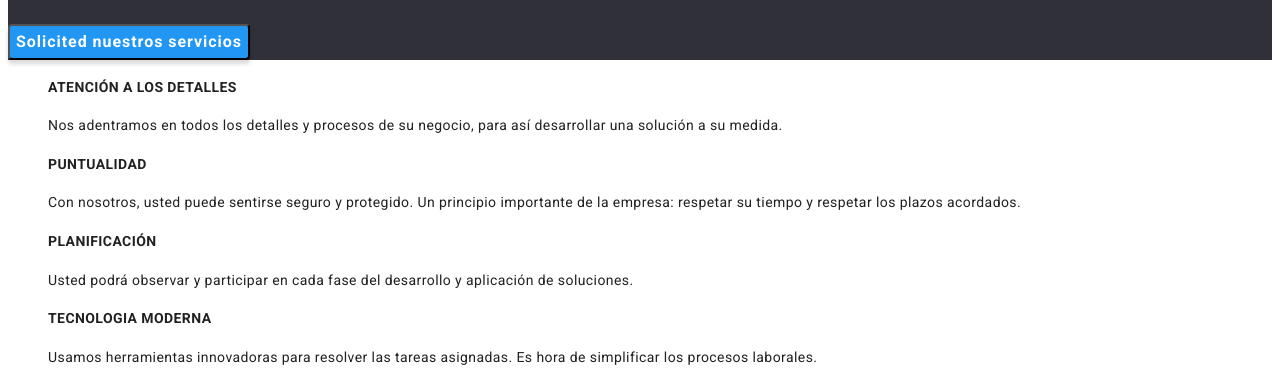
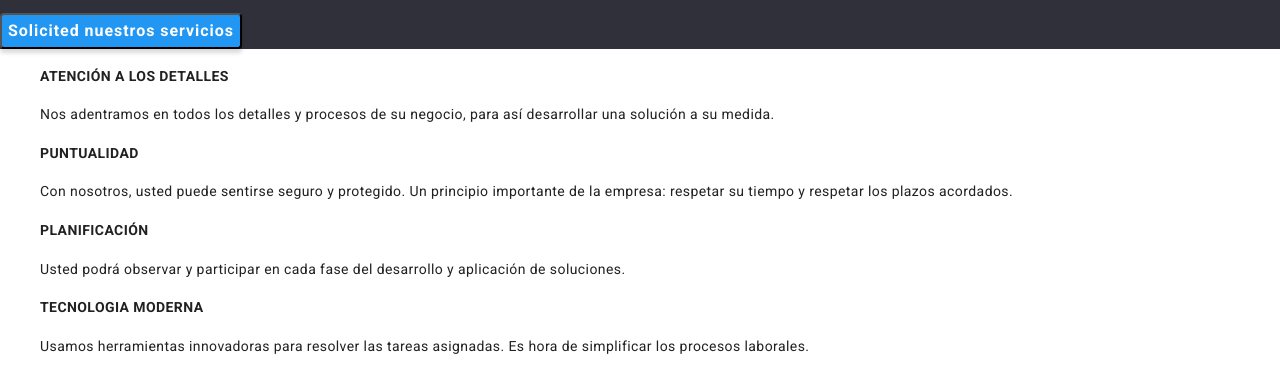
Before and after one commit to Sagd17/goit-markup-hw-03, a plain HTML site: page index.html in a window 1280 px wide. Shown: the part 275-657 px from the top of the page. Drawn offline with nearby package versions, Linux system fonts and the light colour scheme.

Commit message:
Tarea 3
Normalize

```diff
--- a/css/styles.css
+++ b/css/styles.css
@@ -1,3 +1,4 @@
+@import 'node_modules/modern-normalize/modern-normalize.css';
 body {
   font-family: "Roboto", sans-serif;
   color: #212121;
```
